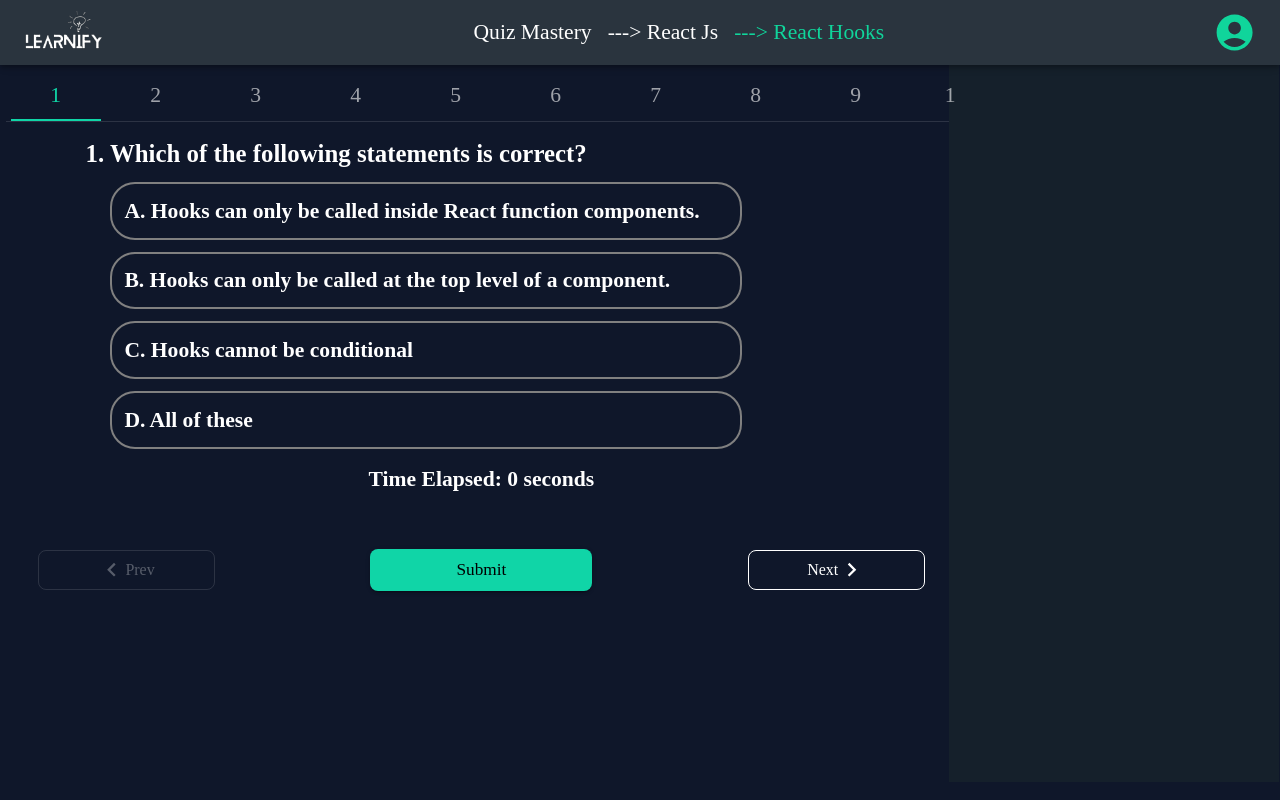
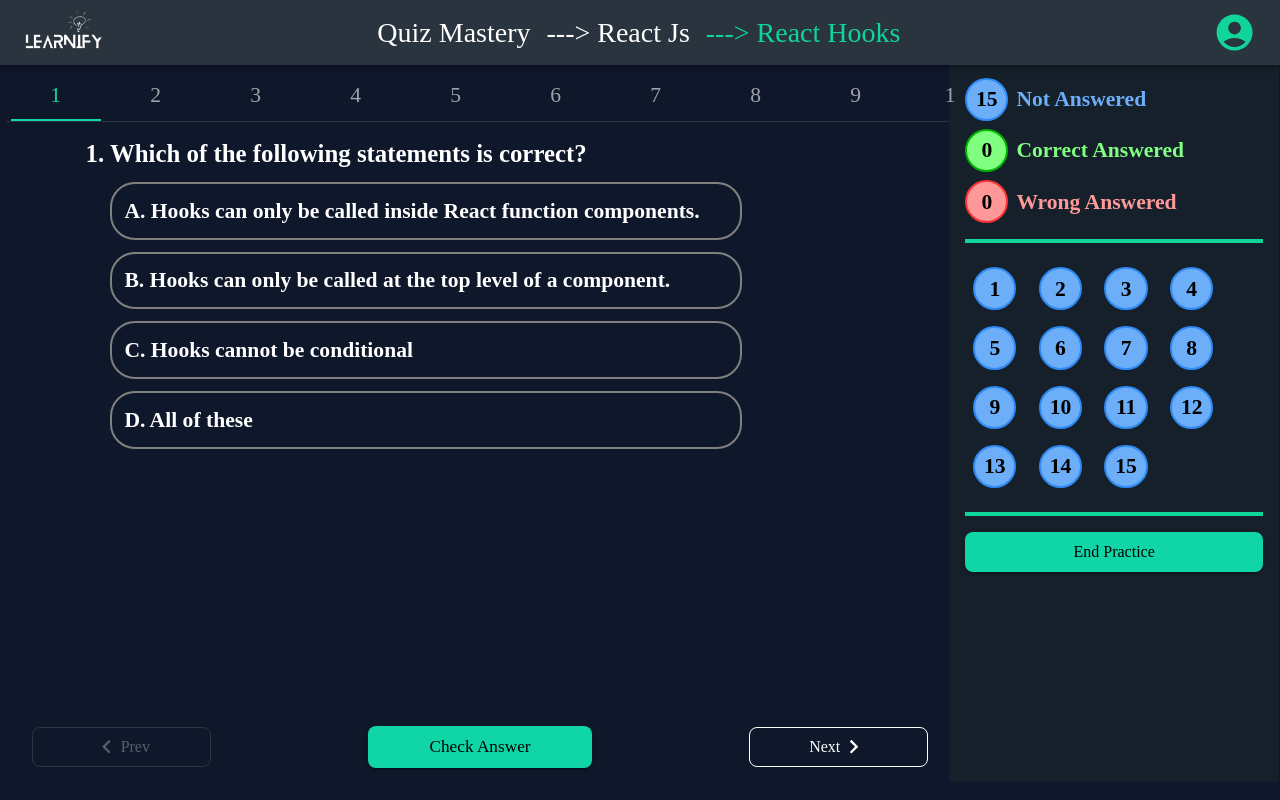
Before and after one commit to 07-ankur/Learnify, a React (Vite) app: page /quizMastery/React-Js/practice/React-Hooks in a window 1280 px wide. Built offline with nearby package versions, Linux system fonts and the light colour scheme; a web font is replaced by a local one.

Commit message:
Added Status component

```diff
--- /dev/null
+++ b/src/components/Buttons/Ques_btn.jsx
@@ -0,0 +1,12 @@
+import React from 'react'
+import { Box } from '@mui/system';
+
+const Ques_btn = ({ sx = {}, children, ...props }) => {
+  return (
+    <Box onClick={props.clickHandler} sx={{display:'flex',alignItems:'center',justifyContent:'center',height:'2em', width:'2em', cursor:'pointer', borderRadius:'50%', border:`2px solid ${props.border}`, color:`${props.color}`, bgcolor:`${props.bgcolor}`}}>
+        {props.title}
+    </Box>
+  )
+}
+
+export default Ques_btn;
--- a/src/components/Cards/OptionCard.jsx
+++ b/src/components/Cards/OptionCard.jsx
@@ -3,7 +3,7 @@ import { Box } from '@mui/material'
 
 const OptionCard = (props) => {
   return (
-    <Box sx={{ml:10,mt:1.5,cursor:'pointer', border:'2px solid grey', borderRadius:'25px', p:1.6,width:'70%',fontSize:'1em', '&:hover':{border:'3px solid #2f8af5'}}} onClick={props.onClick}>{props.title}</Box>
+    <Box sx={{ml:10,mt:1.5,cursor:'pointer', border:'2px solid grey', borderRadius:'25px', p:1.6,width:'70%',fontSize:'1em', '&:hover':{border:'3px solid #2f8af5', backgroundColor:'#6daef8', color:'black'}}} onClick={props.onClick}>{props.title}</Box>
   )
 }
 
--- a/src/components/Cards/StatusCard.jsx
+++ b/src/components/Cards/StatusCard.jsx
@@ -1,12 +1,78 @@
-import React from 'react';
-import { Box } from '@mui/material';
+import React from "react";
+import { Box, Divider, Typography, Grid } from "@mui/material";
+import Ques_btn from "../Buttons/Ques_btn";
+import { Exam_cards } from "../../utils/content";
+import ContainedButton from "../Buttons/Contained_btn";
 
-const StatusCard = () => {
+const { Questions } = Exam_cards;
+
+const StatusCard = (props) => {
+
   return (
-    <Box sx={{height:'90vh',width:'26%', backgroundColor:'#15202B', m:-1,p:-1}}>
-
+    <Box
+      sx={{
+        height: "90vh",
+        width: "26%",
+        backgroundColor: "#15202B",
+        m: -1,
+        p: 2,
+      }}
+    >
+      <Box
+        sx={{
+          display: "flex",
+          flexDirection: "row",
+          mb: 1,
+          alignItems: "center",
+        }}
+      >
+        <Ques_btn bgcolor="#6daef8" border="#2f8af5" color="black" title="15" />
+        <Typography sx={{ mx: 1, color: "#6daef8" }}>Not Answered</Typography>
+      </Box>
+      <Box
+        sx={{
+          display: "flex",
+          flexDirection: "row",
+          mb: 1,
+          alignItems: "center",
+        }}
+      >
+        <Ques_btn bgcolor="#80ff80" border="#00b300" color="black" title="0" />
+        <Typography sx={{ mx: 1, color: "#80ff80" }}>
+          Correct Answered
+        </Typography>
+      </Box>
+      <Box
+        sx={{
+          display: "flex",
+          flexDirection: "row",
+          mb: 1,
+          alignItems: "center",
+        }}
+      >
+        <Ques_btn bgcolor="#ff9999" border="#ff3333" color="black" title="0" />
+        <Typography sx={{ mx: 1, color: "#ff9999" }}>Wrong Answered</Typography>
+      </Box>
+      <Divider sx={{ my: 2, border: "2px solid #10D59B" }} />
+      <Grid container alignItems="center">
+        {Questions.map((item) => (
+          <Grid sx={{ m: 1 }} item xs={12} md={2} key={item.key}>
+            <Ques_btn
+              clickHandler={() => props.clickHandler(item.key-1)}
+              bgcolor="#6daef8"
+              border="#2f8af5"
+              color="black"
+              title={item.key}
+            />
+          </Grid>
+        ))}
+      </Grid>
+      <Divider sx={{ my: 2, border: "2px solid #10D59B" }} />
+      <ContainedButton sx={{color:'black'}}>
+        End Practice
+      </ContainedButton>
     </Box>
-  )
-}
+  );
+};
 
 export default StatusCard;
--- a/src/container/Quizmastery/QuestionTabs.jsx
+++ b/src/container/Quizmastery/QuestionTabs.jsx
@@ -51,27 +51,28 @@ function a11yProps(index) {
 export default function QuestionTabs() {
   const [value, setValue] = useState(0);
   const [selectedAnswer, setSelectedAnswer] = useState(null);
-  const [timers, setTimers] = useState([]); // Array to store timers
-  const [timeElapsed, setTimeElapsed] = useState(Array(Questions.length).fill(0)); // Array to store time elapsed for each tab
-  const activeTabRef = useRef(0); // Ref to keep track of the active tab index
+  // const [timers, setTimers] = useState([]); // Array to store timers
+  // const [timeElapsed, setTimeElapsed] = useState(Array(Questions.length).fill(0));
+  // // Array to store time elapsed for each tab
+  // const activeTabRef = useRef(0); // Ref to keep track of the active tab index
 
   const handleChange = (event, newValue) => {
     // Stop the previous timer when switching tabs
-    if (timers[activeTabRef.current]) {
-      clearInterval(timers[activeTabRef.current]);
-    }
+    // if (timers[activeTabRef.current]) {
+    //   clearInterval(timers[activeTabRef.current]);
+    // }
 
-    // Start a new timer for the current tab
-    activeTabRef.current = newValue;
-    const newTimers = [...timers];
-    newTimers[newValue] = setInterval(() => {
-      setTimeElapsed((prevTimeElapsed) => {
-        const newTimeElapsed = [...prevTimeElapsed];
-        newTimeElapsed[newValue]++;
-        return newTimeElapsed;
-      });
-    }, 1000);
-    setTimers(newTimers);
+    // // Start a new timer for the current tab
+    // activeTabRef.current = newValue;
+    // const newTimers = [...timers];
+    // newTimers[newValue] = setInterval(() => {
+    //   setTimeElapsed((prevTimeElapsed) => {
+    //     const newTimeElapsed = [...prevTimeElapsed];
+    //     newTimeElapsed[newValue]++;
+    //     return newTimeElapsed;
+    //   });
+    // }, 1000);
+    // setTimers(newTimers);
 
     // Update the active tab
     setValue(newValue);
@@ -87,48 +88,52 @@ export default function QuestionTabs() {
     setValue((prevValue) => Math.max(prevValue - 1, 0));
   };
 
-  const submitHandler = () => {
-    // Stop the timer for the current tab
-    if (timers[activeTabRef.current]) {
-      clearInterval(timers[activeTabRef.current]);
+  // const submitHandler = () => {
+  //   // Stop the timer for the current tab
+  //   if (timers[activeTabRef.current]) {
+  //     clearInterval(timers[activeTabRef.current]);
+  //   }
+
+  //   // Handle submission logic here
+
+  //   // Example: Increment the correctAnswer count
+  //   if (selectedAnswer) {
+  //     setCorrectAnswer((prevCorrectAnswer) => prevCorrectAnswer + 1);
+  //   }
+  // };
+
+    // useEffect(() => {
+    //   // Start the timer for the initial tab when the component mounts
+    //   if (timers[0] === null) {
+    //     const newTimers = [...timers];
+    //     newTimers[0] = setInterval(() => {
+    //       setTimeElapsed((prevTimeElapsed) => {
+    //         const newTimeElapsed = [...prevTimeElapsed];
+    //         newTimeElapsed[0]++;
+    //         return newTimeElapsed;
+    //       });
+    //     }, 1000);
+    //     setTimers(newTimers);
+    //   }
+
+    //   return () => {
+    //     // Cleanup: Stop all timers when unmounting the component
+    //     timers.forEach((timer) => {
+    //       if (timer) {
+    //         clearInterval(timer);
+    //       }
+    //     });
+    //   };
+    // }, []);
+
+
+    const valueHandler = (key) => {
+      setValue(key)
     }
-
-    // Handle submission logic here
-
-    // Example: Increment the correctAnswer count
-    if (selectedAnswer) {
-      setCorrectAnswer((prevCorrectAnswer) => prevCorrectAnswer + 1);
-    }
-  };
-
-    useEffect(() => {
-      // Start the timer for the initial tab when the component mounts
-      if (timers[0] === null) {
-        const newTimers = [...timers];
-        newTimers[0] = setInterval(() => {
-          setTimeElapsed((prevTimeElapsed) => {
-            const newTimeElapsed = [...prevTimeElapsed];
-            newTimeElapsed[0]++;
-            return newTimeElapsed;
-          });
-        }, 1000);
-        setTimers(newTimers);
-      }
-
-      return () => {
-        // Cleanup: Stop all timers when unmounting the component
-        timers.forEach((timer) => {
-          if (timer) {
-            clearInterval(timer);
-          }
-        });
-      };
-    }, []);
-
 
   return (
     <Box sx={{ display: "flex", flexDirection: "row" }}>
-      <Box sx={{ width: "75%" }}>
+      <Box sx={{ width: "75%"}}>
         <Box
           sx={{
             borderBottom: 1,
@@ -166,14 +171,19 @@ export default function QuestionTabs() {
               <OptionCard
                 title={itm.title}
                 onClick={() => setSelectedAnswer(itm.opt)}
-                key={itm.opt}
+                key={itm.title}
               />
             ))}
-            <Box sx={{display:'flex',mt:2, justifyContent:'center'}}>Time Elapsed: {timeElapsed[index]} seconds</Box>
+            {/* <Box sx={{display:'flex',mt:2, justifyContent:'center'}}>Time Elapsed: {timeElapsed[index]} seconds</Box> */}
           </CustomTabPanel>
         ))}
         <Box
           sx={{
+            width:'75%',
+            position:'absolute',
+            left:0,
+            right:0,
+            bottom:0,
             display: "flex",
             alignItems: "center",
             justifyContent: "space-between",
@@ -192,12 +202,10 @@ export default function QuestionTabs() {
             sx={{
               width: "25%",
               fontSize: "0.8em",
-              color: "black",
-              "&:hover": { color: "white" },
+              color: "black"
             }}
-            onClick={submitHandler}
           >
-            Submit
+            Check Answer
           </ContainedButton>
           <OutlinedButton
             sx={{ width: "20%" }}
@@ -209,7 +217,7 @@ export default function QuestionTabs() {
           </OutlinedButton>
         </Box>
       </Box>
-      <StatusCard />
+      <StatusCard clickHandler={valueHandler}/>
     </Box>
   );
 }
--- a/src/pages/Quizmastery/Practice_pg.jsx
+++ b/src/pages/Quizmastery/Practice_pg.jsx
@@ -86,7 +86,7 @@ export default function Practice_pg() {
             <Box sx={{display:'flex', alignItems:'center'}}>
               <Typography
                 sx={{ ml: "5vh" }}
-                variant="h5"
+                variant="h4"
                 noWrap
                 component="div"
                 color="white"
@@ -95,7 +95,7 @@ export default function Practice_pg() {
               </Typography>
               <Typography
                 sx={{ ml: "2vh", color: "white" }}
-                variant="h5"
+                variant="h4"
                 noWrap
                 component="div"
               >
@@ -103,14 +103,14 @@ export default function Practice_pg() {
               </Typography>
               <Typography
                 sx={{ ml: "2vh", color: "#10D59B" }}
-                variant="h5"
+                variant="h4"
                 noWrap
                 component="div"
               >
                 {` ---> React Hooks`}
               </Typography>
             </Box>
-            <AccountCircleIcon sx={{color:'#10D59B', fontSize:'2em'}}/>
+            <AccountCircleIcon sx={{ml:10, color:'#10D59B', fontSize:'2em'}}/>
           </Toolbar>
         </AppBar>
         <Main>
```
